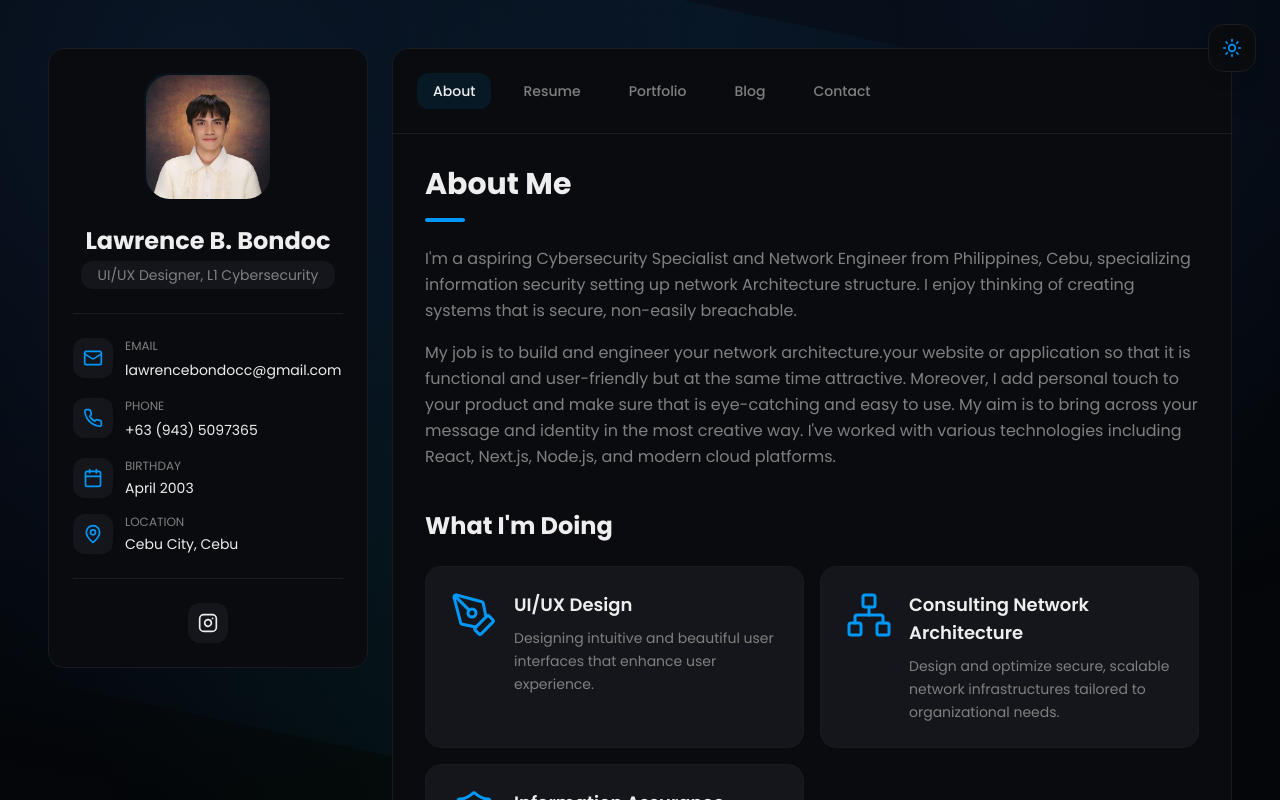
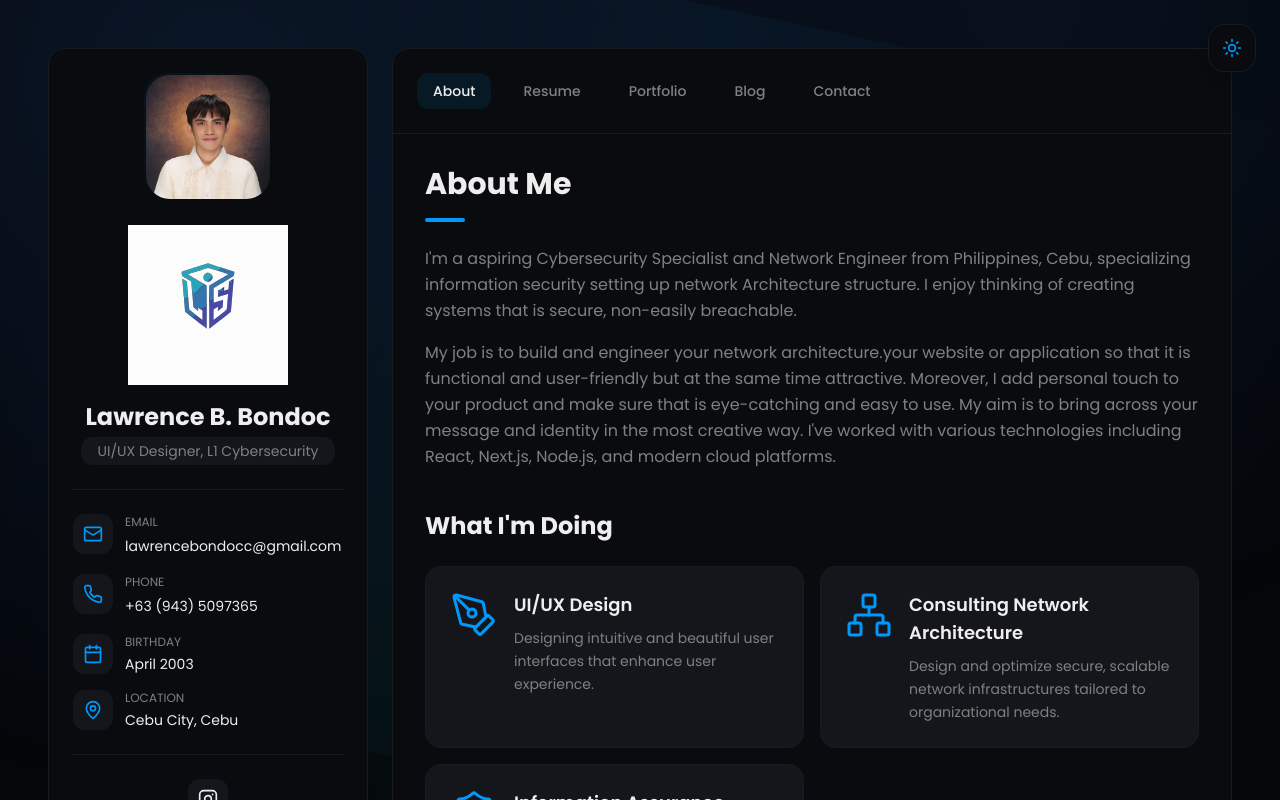
Before and after one commit to Lawww12/Portfolio-Lawrence, a Next.js app: page / in a window 1280 px wide. Shown: the top 800 px of the page. Built offline with nearby package versions, Linux system fonts and the light colour scheme.

Commit message:
Add Law Secures logo to profile sidebar

```diff
--- a/components/profile-sidebar.tsx
+++ b/components/profile-sidebar.tsx
@@ -21,6 +21,12 @@ export function ProfileSidebar({ data = profileData }: ProfileSidebarProps) {
             />
           </div>
         </div>
+
+        <img
+          src="/law-secures-logo.svg"
+          alt="Law Secures logo"
+          className="w-32 md:w-40 h-auto mb-3 md:mb-4"
+        />
 
         <h1 className="text-xl md:text-2xl font-bold text-foreground mb-1">{data.name}</h1>
         <p className="text-xs md:text-sm text-muted-foreground bg-secondary px-3 md:px-4 py-1 rounded-lg">
```
Also changed, not shown: public/law-secures-logo.svg (added).
